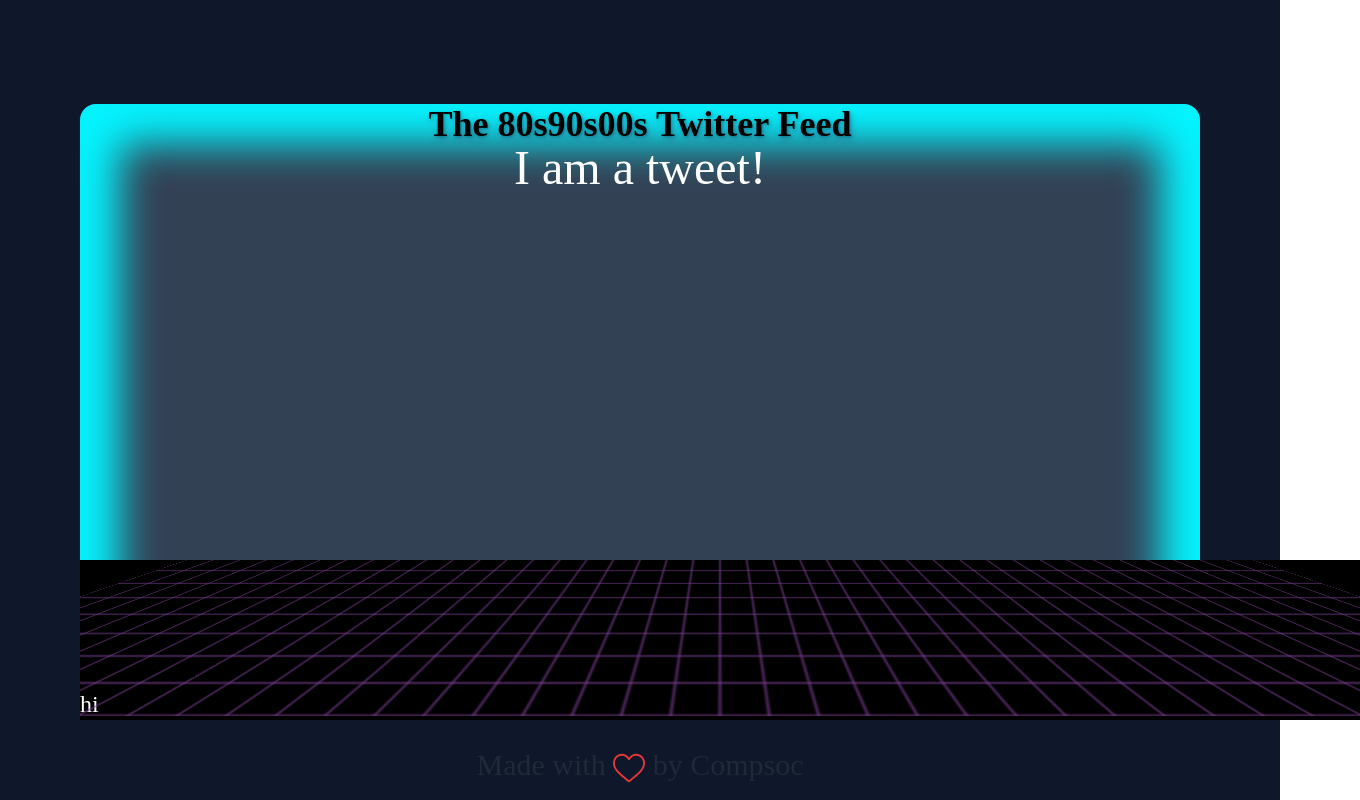
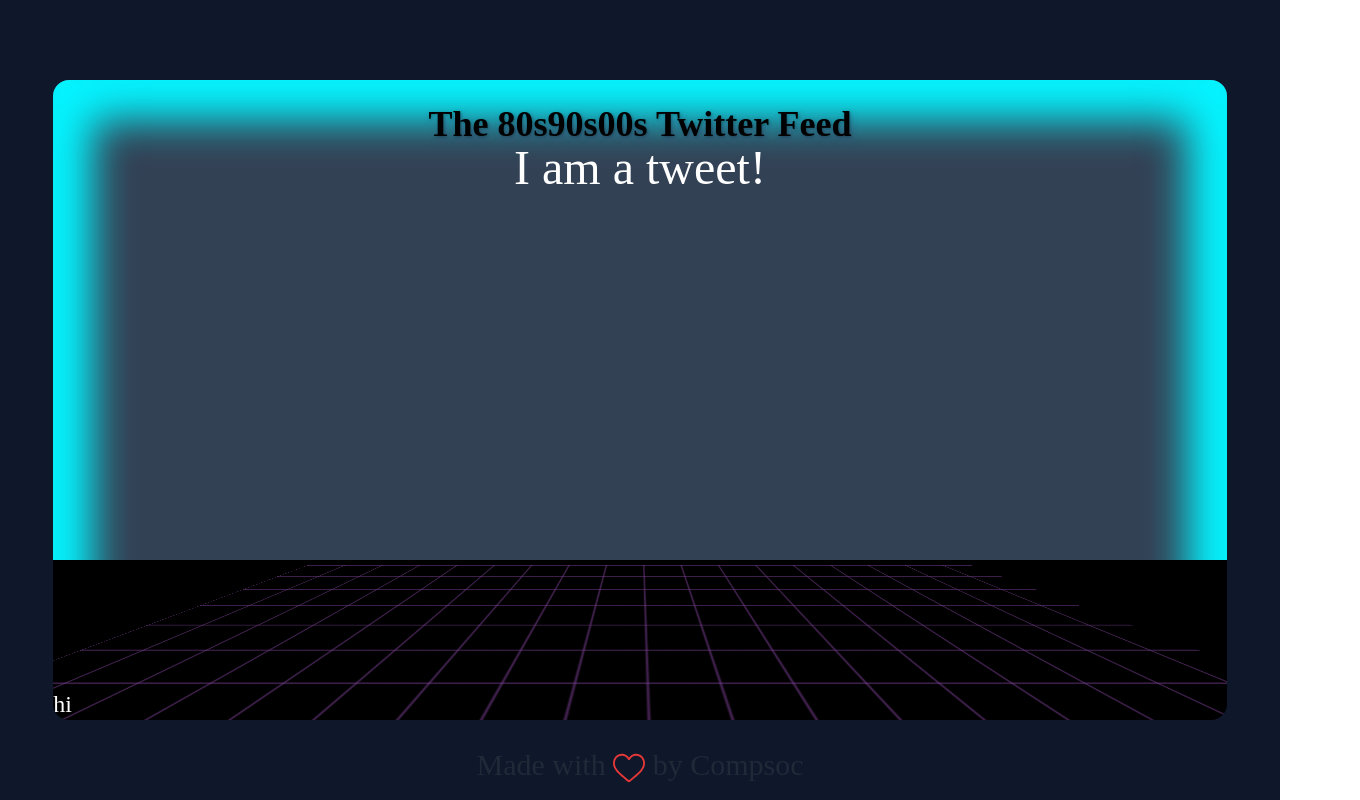
Before and after one commit to rhul-compsoc/twitter-stream, a Next.js app: page /wall in a window 1280 px wide. Shown: the whole page, 1360 px wide, since content can reach past the window. Built offline with nearby package versions, Linux system fonts and the light colour scheme; a web font is replaced by a local one.

Commit message:
fix: grid now is not broken, some danny level css jankyness was used

```diff
--- a/pages/main.css
+++ b/pages/main.css
@@ -31,12 +31,13 @@
 
 .movingGridConfig {
     --grid-color:rgba(115,59,139,0.7);
-    --grid-size:30px;
+    --grid-size:4em;
     --grid-blur:1px;
 }
 /* https://codepen.io/inegoita/pen/BgdXMw Trying to add this */
 .animatedGrid {
-    height: 200%;
+    height: 600%;
+    width: 100%;
     background-image: repeating-linear-gradient(
             90deg,
             var(--grid-color, black) 0%,
@@ -54,8 +55,7 @@
                 calc(var(--grid-size) + 1px + var(--grid-blur, 0px))
         );
     transform: perspective(50vh) rotateX(60deg) translateZ(10px);
-    animation: moving-grid 0.5s infinite linear;
-    z-index: -1;
+    animation: moving-grid 0.2s infinite linear;
 }
 
 @keyframes moving-grid {
@@ -65,6 +65,6 @@
     }
     100% {
         transform: perspective(50vh) rotateX(60deg) translateZ(10px)
-            translateY(var(--grid-size));
+        translateY(var(--grid-size));
     }
 }
--- a/pages/wall/index.tsx
+++ b/pages/wall/index.tsx
@@ -5,10 +5,10 @@
 const wall: NextPageWithLayout = () => {
     return (
         <>
-            <div className="flex-1 p-20">
-                <div className="w-full h-full bg-slate-700 shadow-2xl rounded-2xl wallContainer overflow-clip">
+            <div className="flex-1 pt-20 pb-20 flex justify-center align-middle">
+                <div className="w-11/12 h-full bg-slate-700 shadow-2xl rounded-2xl wallContainer overflow-hidden m-auto">
                     <div className="flex mt-6 flex-1">
-                        <div className="text-4xl m-auto text-shadow-xl shadow-red text-black font-bold text-center ">
+                        <div className="text-4xl m-auto text-shadow-xl shadow-red text-black font-bold text-center">
                             The 80s90s00s Twitter Feed
                         </div>
                     </div>
@@ -17,10 +17,10 @@
                             I am a tweet!
                         </div>
                     </div>
-                    {/* Need to hide the overflow whilst having the position as absolute, still a work in progress */}
-                    <div className="overflow-hidden bg-black absolute bottom-[10vh] w-full">
-                        <div className="h-32 align-middle relative top-[-10vh]">
-                            <div className="movingGridConfig animatedGrid m-auto"></div>
+                    {/* Need to hide the overflow whilst having the position as absolute, still a work in progress overflow-hidden*/}
+                    <div className="bg-black absolute bottom-[10vh] w-11/12 overflow-hidden z-10 rounded-b-2xl ">
+                        <div className="h-32 align-middle relative">
+                            <div className="movingGridConfig animatedGrid m-auto top-[-17em] absolute"></div>
                         </div>
                         <div className="text-white text-2xl">
                             hi
```
